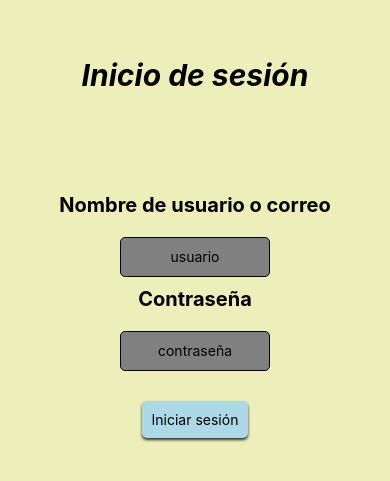
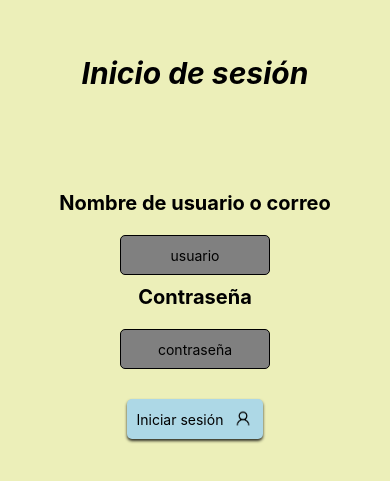
Before and after one commit to jesus0138/Proyecto_PrograMobil, a React Native app: screen / in a window 390 px wide. Shown: the part 175-656 px from the top of the page. Built offline with nearby package versions, Linux system fonts and the light colour scheme.

Commit message:
commit del inicio boton de inicio modificado

```diff
--- a/src/components/inicio.tsx
+++ b/src/components/inicio.tsx
@@ -1,6 +1,6 @@
-import { StyleSheet, Text, View,Button,Alert,TextInput,TouchableOpacity} from 'react-native';
+import { StyleSheet, Text, View,Button,Alert,TextInput,TouchableOpacity,Image} from 'react-native';
 import { useState } from 'react';
-
+import { StatusBar } from 'expo-status-bar';
 
 
 export default function Inicio() {
@@ -26,8 +26,9 @@ export default function Inicio() {
             <Text style={styles.Text}>Contraseña</Text>
             <TextInput placeholder='contraseña' value={contraseña} onChangeText={setContraseña} secureTextEntry={true} style={styles.textInput}></TextInput>
             <TouchableOpacity style={styles.boton} onPress={handleLogin}>
-                <Text>Iniciar sesión</Text>
+                <Text>Iniciar sesión</Text><Image source={require('./icon_inicio.png')}style={{ width: 20, height: 20, marginLeft: 10 }}/>
             </TouchableOpacity>
+            <StatusBar style="auto" />
         </View>
     );
 }
@@ -72,6 +73,8 @@ const styles = StyleSheet.create({
   },
 
   boton: {
+    borderStyle: 'solid',
+    borderColor: 'black',
     backgroundColor: 'lightblue',
     padding: 10,
     borderRadius: 5,
@@ -83,5 +86,8 @@ const styles = StyleSheet.create({
  shadowRadius: 3,
  //sombras android
  elevation: 5,
+ textAlign: 'center',
+ flexDirection: 'row',
+ alignItems: 'center',
   },
 });
```
Also changed, not shown: src/components/icon_inicio.png (added).
